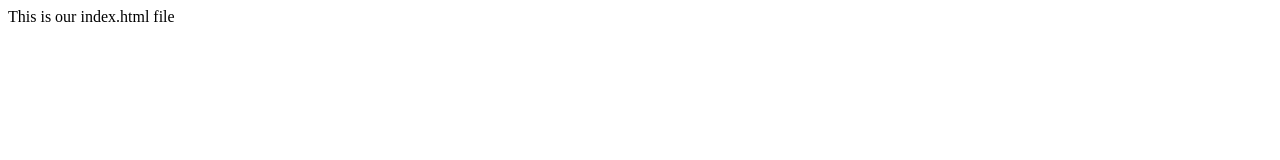
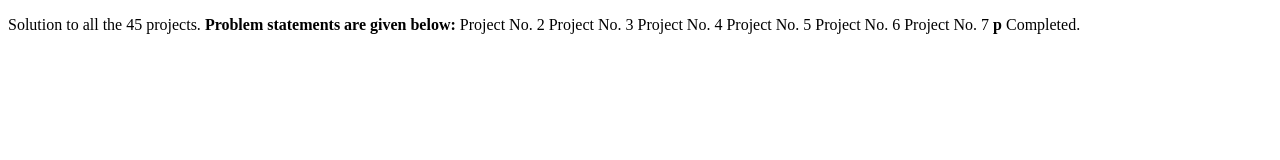
Before and after one commit to lubnakousar/NodeProjectsAssignment01, a website: page index.html in a window 1280 px wide. Drawn offline with Linux system fonts and the light colour scheme.

Commit message:
changing html

```diff
--- a/index.html
+++ b/index.html
@@ -1 +1,17 @@
-<p>This is our index.html file</p>
+<!doctype html>
+<html>
+  <head>
+    <title>Assignment 1 by Lubna!</title>
+  </head>
+  <body>
+    <p>Solution to all the 45 projects.
+        <strong>Problem statements are given below:</strong>
+        Project No. 2
+        Project No. 3
+        Project No. 4
+        Project No. 5
+        Project No. 6
+        Project No. 7
+        <strong>p</strong> Completed.</p>
+  </body>
+</html>
--- a/proj16.js
+++ b/proj16.js
@@ -23,7 +23,6 @@ console.log('Hey everyone, I found a bigger dinning table, I can invite more gue
 friendName.unshift('Asma');
 friendName.push('Aizaz');
 friendName.splice((friendName.length / 2), 0, 'Raed');
-//'Nouman'.append(friendName)
 console.log(messageP, friendName[0], messagePst);
 console.log(messageP, friendName[1], messagePst);
 console.log(messageP, friendName[2], messagePst);
@@ -32,4 +31,3 @@ console.log(messageP, friendName[4], messagePst);
 console.log(messageP, friendName[5], messagePst);
 console.log(messageP, friendName[6], messagePst);
 export {};
-//console.log(messageP,friendName[7],messagePst)
```
